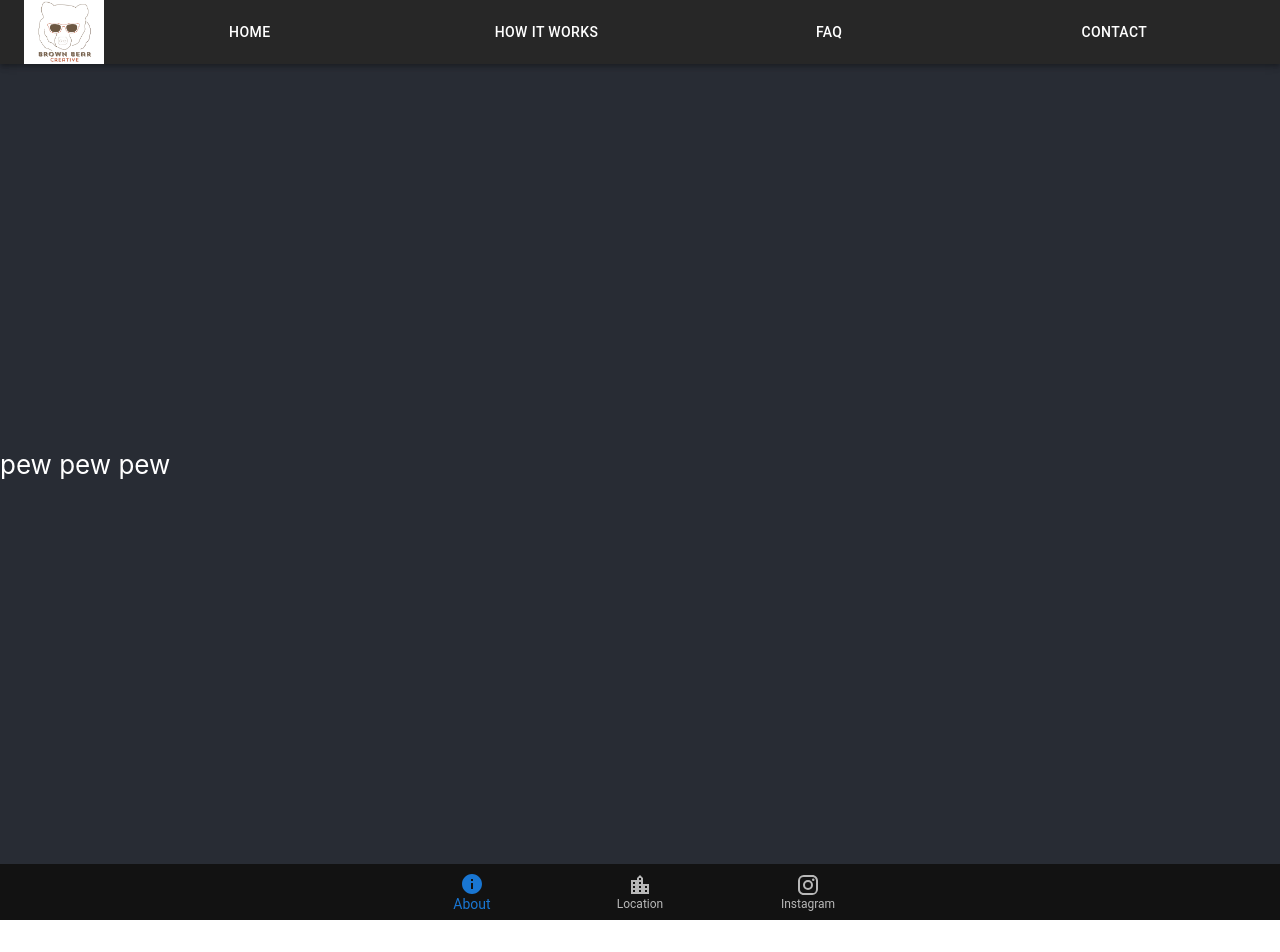
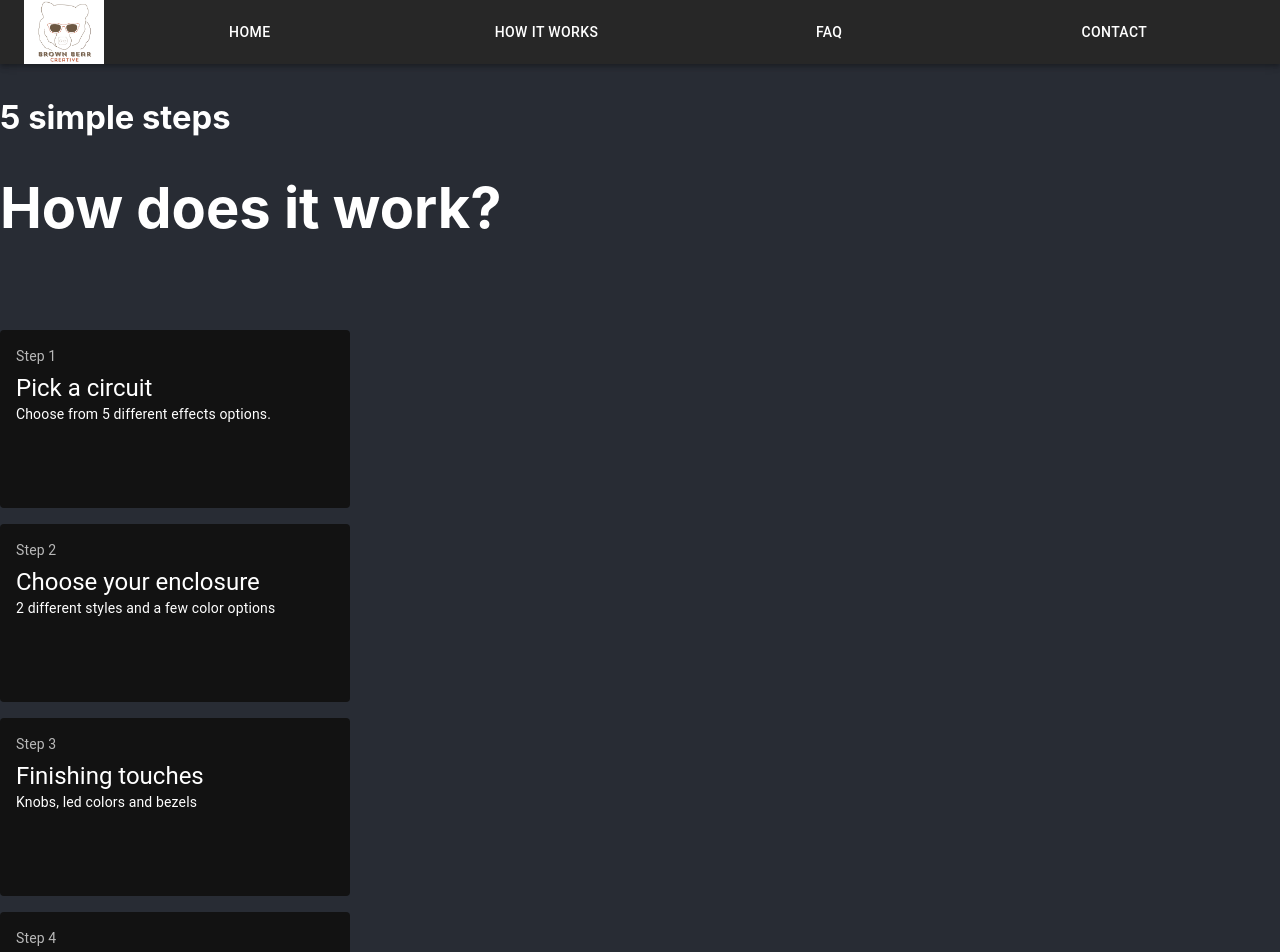
Before and after one commit to jaylingelbach/brownbearpedals, a React (Create React App) app: page /how-it-works in a window 1280 px wide. Shown: the top 952 px of the page. Before the commit the page ends 920 px from the top, so only its background shows below. Built offline with nearby package versions, Linux system fonts and the light colour scheme.

Commit message:
Adding cards to how it works, and css refactor removing flexbox in favor of grid

```diff
--- a/src/App.css
+++ b/src/App.css
@@ -23,33 +23,49 @@
   .App-body {
     background-color: 282c34;
     min-height: 100vh;
-    display: flex;
-    flex-direction: column;
-    align-items: left;
-    justify-content: center;
+    /* display: flex;
+    flex-direction: column; */
+    /* align-items: left;
+    justify-content: center; */
     font-size: calc(10px + 2vmin);
     color: white;
   }
 
   .Contact-body {
     background-color: 282c34;
-    display: flex;
+    /* display: flex;
     flex-direction: column;
     align-items: left;
-    justify-content: left;
+    justify-content: left; */
     font-size: calc(10px + 2vmin);
     color: white;
   }
 
   .Contact-form {
     background-color: 282c34;
-    flex-direction: column;
-    align-content: left;
+    /* flex-direction: column;
+    align-content: left; */
     color: white;
   }
 
   .App-link {
     color: #61dafb;
+  }
+
+  .How-it-works {
+    background-color: 282c34;
+    min-height: 100vh;
+    /* display: flex;
+    justify-content: center; */
+    font-size: calc(10px + 2vmin);
+    color: white;
+  }
+
+  .How-it-works-steps {
+    /* text-align: center;
+    align-content: center; */
+    font-size: calc(12px + 2vmin);
+
   }
 
   .route-link {
--- /dev/null
+++ b/src/components/HowItWorksCard/HowItWorksCard.jsx
@@ -0,0 +1,45 @@
+import * as React from 'react';
+import Box from '@mui/material/Box';
+import Card from '@mui/material/Card';
+import CardActions from '@mui/material/CardActions';
+import CardContent from '@mui/material/CardContent';
+import Button from '@mui/material/Button';
+import Typography from '@mui/material/Typography';
+import howItWorksCardInfo from '../../faqQuestions/howItWorksCardInfo/howItWorksCardInfo';
+
+const bull = (
+  <Box
+    component="span"
+    sx={{ display: 'inline-block', mx: '2px', transform: 'scale(0.8)' }}
+  >
+    •
+  </Box>
+);
+
+export default function HowItWorksCard() {
+  return (
+    <div>
+    {howItWorksCardInfo.map((prop, key) => {
+        return (
+          <Card variant=" outlined" sx={{ minWidth: 275, maxWidth: 350, mt: 2, justifyContent: 'center' }}>
+            <CardContent gutterBottom>
+              <Typography sx={{ fontSize: 14 }} color="text.secondary" gutterBottom>
+                {prop.id}
+              </Typography>
+              <Typography variant="h5" component="div">
+                {prop.title}
+              </Typography>
+              <Typography variant="body2">
+                {prop.summary}
+                <br />
+              </Typography>
+            </CardContent>
+            <br></br>
+            <br></br>
+          </Card>
+        );
+      })}
+    </div>
+
+  );
+}
--- /dev/null
+++ b/src/components/HowItWorksCard/HowItWorksCard.module.css
@@ -0,0 +1 @@
+.HowItWorksCard {}
--- a/src/components/footer.jsx
+++ b/src/components/footer.jsx
@@ -15,7 +15,7 @@ export default function SimpleBottomNavigation() {
   let instagram = footerRoutes[2].path;
 
   return (
-      <Box sx={{ width: 'auto' }}>
+      <Box sx={{ width: 'auto', mt:2 }}>
       <BottomNavigation
           showLabels
           value={value}
--- a/src/components/howItWorks.jsx
+++ b/src/components/howItWorks.jsx
@@ -1,9 +1,23 @@
 import * as React from 'react';
+import HowItWorksCard from './HowItWorksCard/HowItWorksCard';
+
 
 export default function HowItWorks() {
   return (
-    <div className="App-body">
-      pew pew pew
-    </div>
+
+      <div className="How-it-works">
+        <div className="How-it-works-steps">
+          <h3>5 simple steps</h3>
+          <h1>How does it work?</h1>
+
+          <br/>
+          <HowItWorksCard></HowItWorksCard>
+        </div>
+
+
+      </div>
+
+
+
   );
 }
--- /dev/null
+++ b/src/faqQuestions/howItWorksCardInfo/howItWorksCardInfo.js
@@ -0,0 +1,29 @@
+const howItWorksCardInfo = [
+    {
+        id: "Step 1",
+        title: "Pick a circuit",
+        summary: "Choose from 5 different effects options."
+    },
+    {
+        id: "Step 2",
+        title: "Choose your enclosure",
+        summary: "2 different styles and a few color options"
+    },
+    {
+        id: "Step 3",
+        title: "Finishing touches",
+        summary: "Knobs, led colors and bezels"
+    },
+    {
+        id: "Step 4",
+        title: "Decorate it!",
+        summary: "The empty enclosure gets sent to you with instructions and you get creative!"
+    },
+    {
+        id: "Step 5",
+        title: "Final steps",
+        summary: "Send it back in the prepaid box and we will build the circuit, do all the nitty gritty nerdy things and send it back to you as a complete unit."
+    },
+]
+
+export default howItWorksCardInfo;
```
Also changed, not shown: generate-react-cli.json (added, +15 -0 lines), src/components/HowItWorksCard/HowItWorksCard.lazy.js (added, +11 -0 lines).
